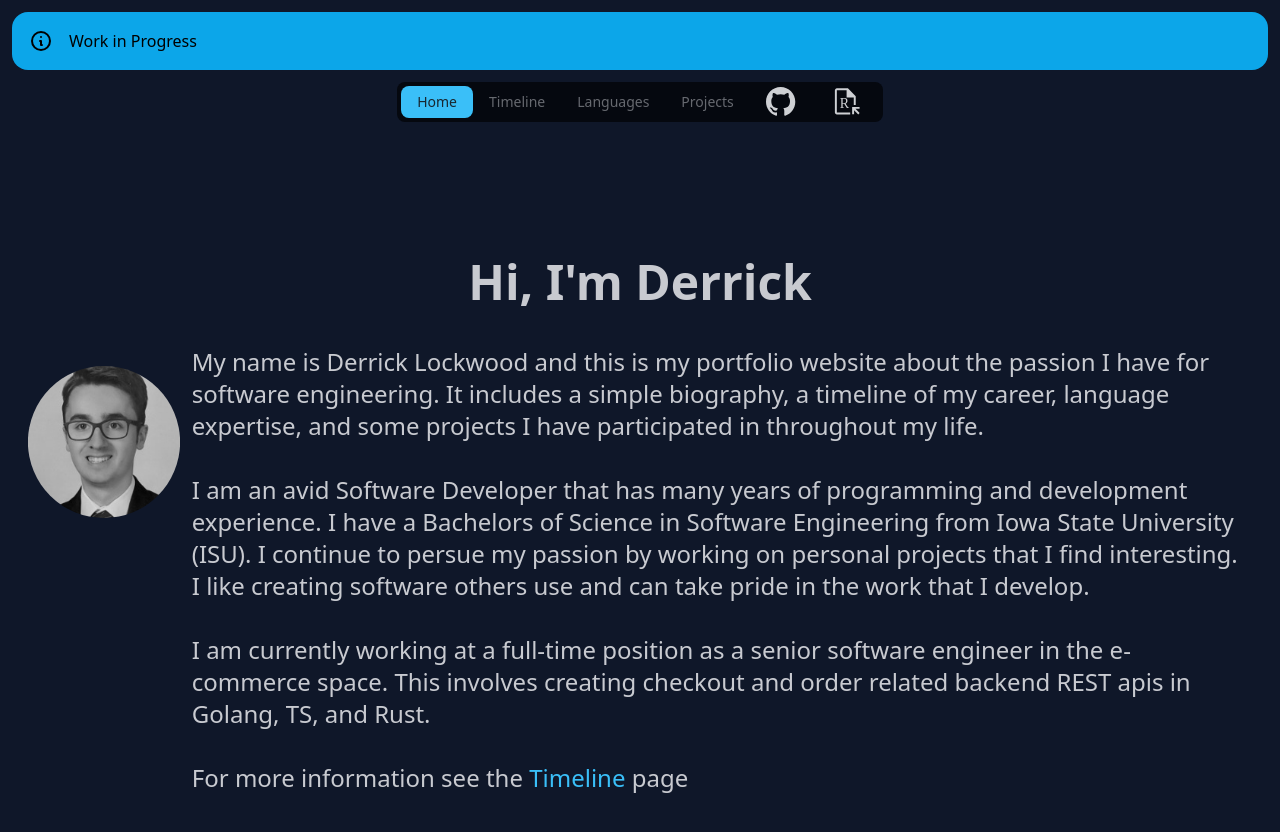
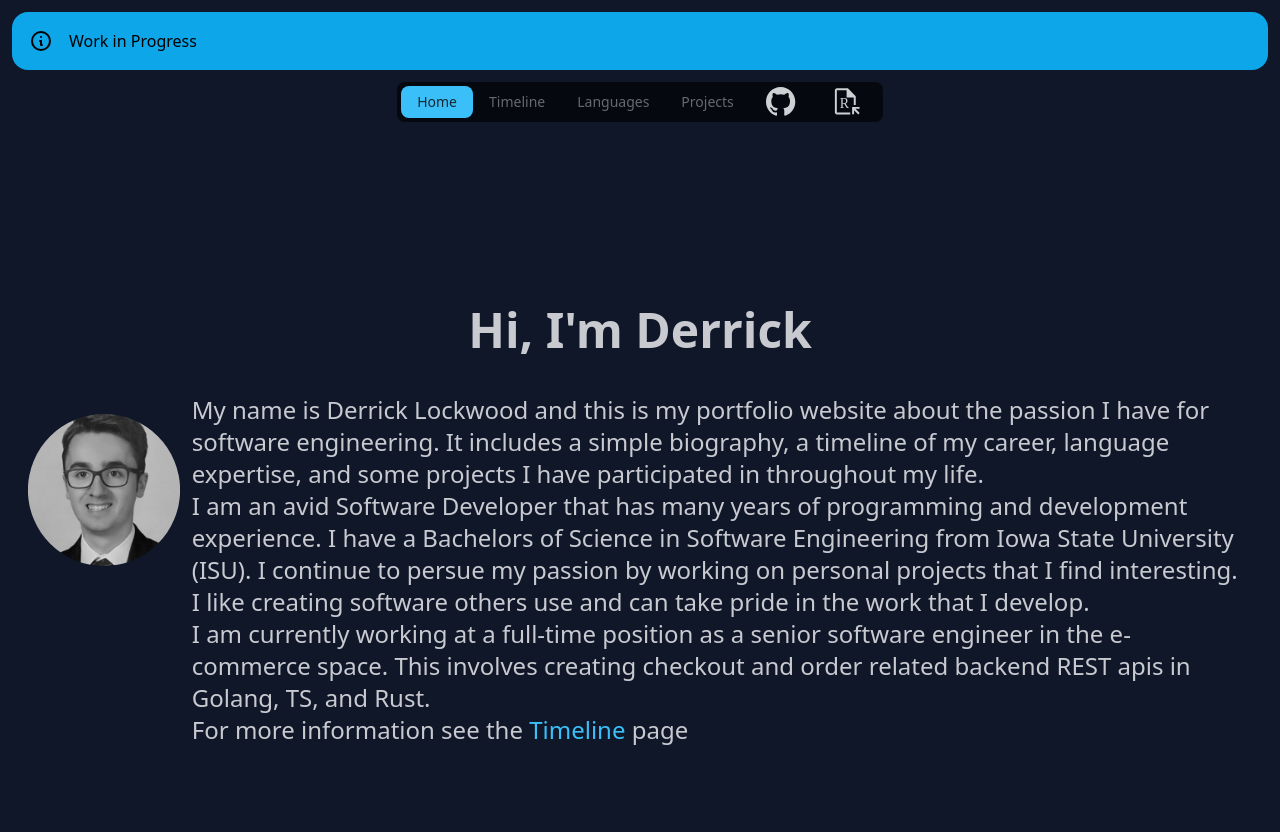
Before and after one commit to IpFruion/IpFruion.github.io, a SvelteKit app: page / in a window 1280 px wide. Shown: the top 832 px of the page. Built offline with nearby package versions, Linux system fonts and the light colour scheme.

Commit message:
Update +page.svelte
You may still wanna play around with this and look at my inline notes in the script. I don't see where your nav bar is in this code but that could actually be wrapped with <nav> tags if you like for better semantics

```diff
--- a/src/routes/+page.svelte
+++ b/src/routes/+page.svelte
@@ -7,11 +7,14 @@
 		visible = true;
 	});
 </script>
-
+<main> <!-- This should wrap all your main content.
+I'm actually not sure if this is the best spot for it but I think I'd break all your divs by moving it all around if you're okay with that.-->
 	<div class="hero min-h-screen">
 		<div class="hero-content">
 			<div class="w-full">
-			<div class="text-center">
+				<div class="text-center"><!-- Again, I'd kinda like to put a <section> here but it would mean re-nesting all your divs.
+				<section> only needs to have a heading tag (in this case, <h1>) and then other content like <p> and <img>
+				I'd call this section something like "about-me" -->
 					{#if visible}
 						<h1
 							transition:fly={{ y: '-7vw', easing: quadInOut, duration: 3000 }}
@@ -29,7 +32,6 @@
 							for software engineering. It includes a simple biography, a timeline of my career,
 							language expertise, and some projects I have participated in throughout my life.
 						</p>
-					<br />
 						<p>
 							I am an avid Software Developer that has many years of programming and development
 							experience. I have a Bachelors of Science in Software Engineering from Iowa State
@@ -37,19 +39,19 @@
 							find interesting. I like creating software others use and can take pride in the work
 							that I develop.
 						</p>
-					<br />
 						<p>
 							I am currently working at a full-time position as a senior software engineer in the
 							e-commerce space. This involves creating checkout and order related backend REST apis in
 							Golang, TS, and Rust.
 						</p>
-					<br />
-					<span>
+						<p> <!--Noticed you had this as a <span> tag but I'm not sure why?
+						As I understand it <span> is an inline element but I think you want this content on it's own so it makes more sense as a paragraph. -->
 							For more information see the <a class="text-primary" href="/timeline">Timeline</a>
 							page
-					</span>
+						</p>
 					</div>
 				</div>
 			</div>
 		</div>
 	</div>
+</main>
```
Lines whose indentation alone changed are shown as unchanged.
